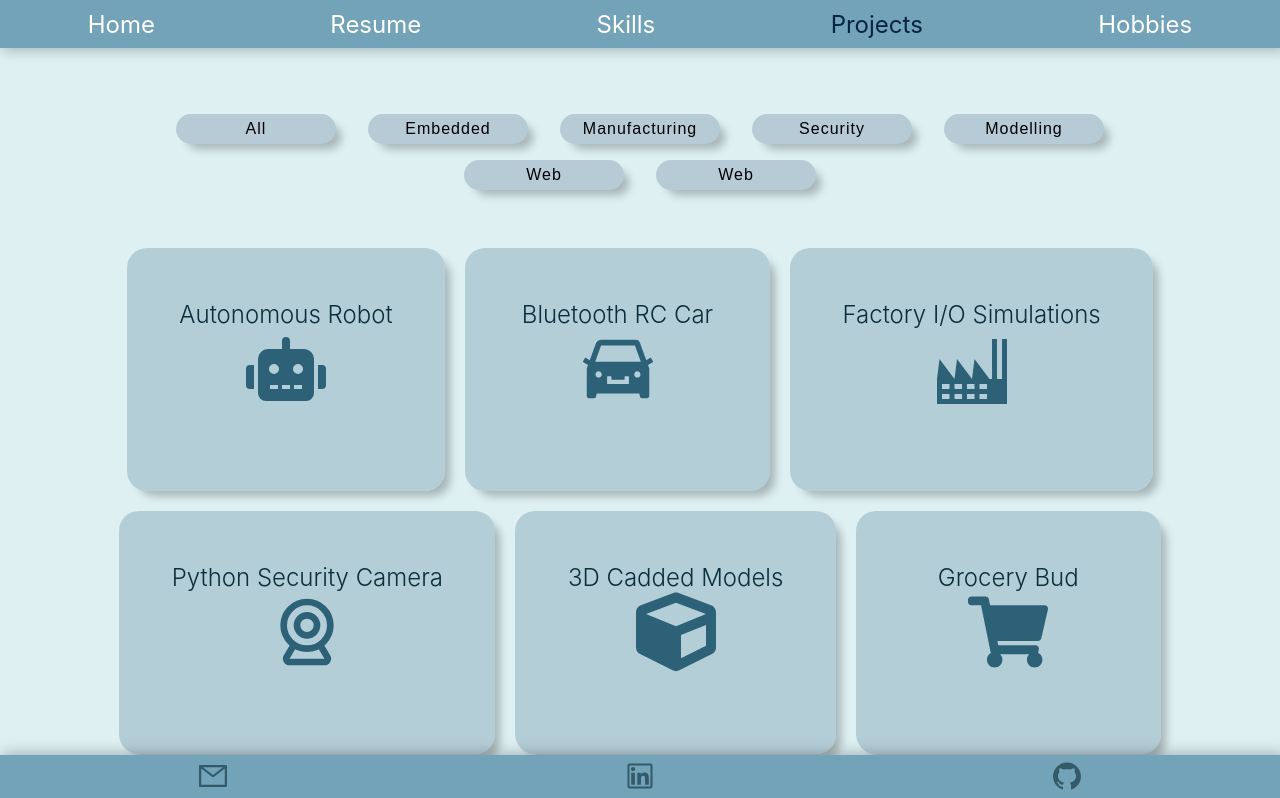
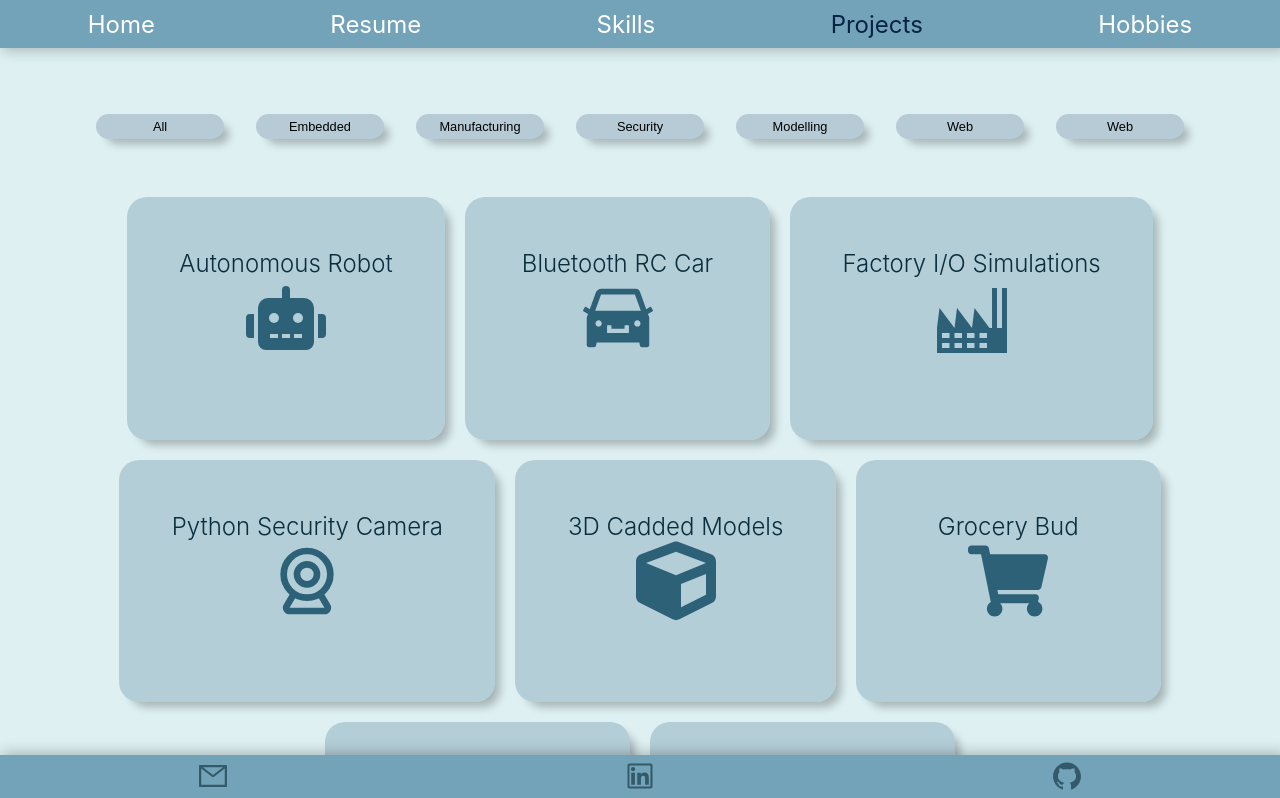
Before and after one commit to FatimaLDL1997/portfolio, a React (Create React App) app: page /projects in a window 1280 px wide. Shown: the top 798 px of the page. Built offline with nearby package versions, Linux system fonts and the light colour scheme.

Commit message:
category btns fix

```diff
--- a/src/index.css
+++ b/src/index.css
@@ -549,19 +549,17 @@ a {
 .category-btn {
   border: none;
   background: #b6cbd5;
-  font-size: 1rem;
+  font-size: 0.8rem;
   text-transform: capitalize;
   margin: 0.5rem 1rem;
-  letter-spacing: 1px;
   border-radius: 1rem;
-  padding: 0.375rem 0.75rem;
+  padding: 0.3rem;
   color: black;
   cursor: pointer;
   transition: all 0.3s linear;
   box-shadow: 8px 8px 8px -3px rgb(0 0 0 / 25%);
-  min-width: 10rem;
-  max-width: 10rem;
-  /* min-width: max-content; */
+  min-width: 8rem;
+  max-width: 8rem;
 }
 .category-btn:hover {
   background: #2d6177;
```
